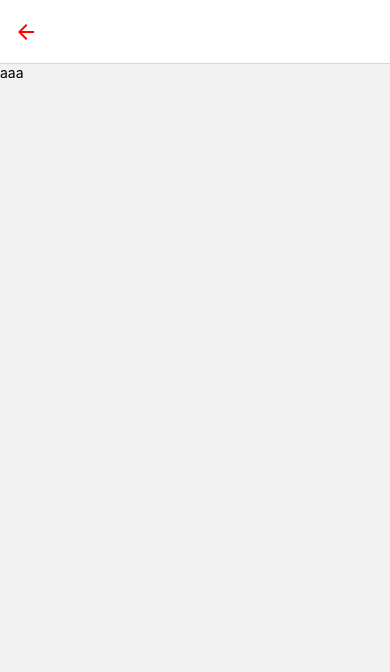
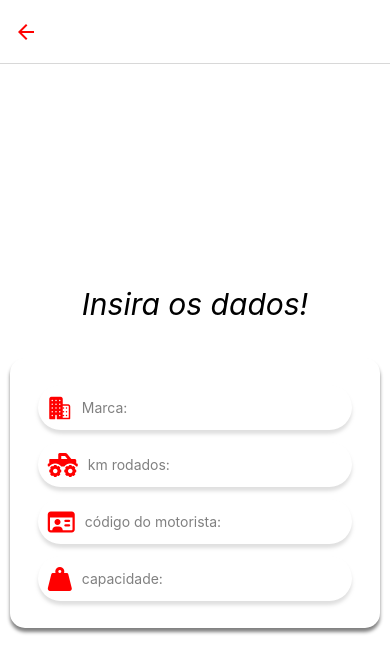
Before and after one commit to EduardoSBM/Tranportadora-React-Native, a React Native app: screen /AlterarCaminhao in a window 390 px wide. Shown: the top 672 px of the page. Built offline with nearby package versions, Linux system fonts and the light colour scheme.

Commit message:
90% adm, falta só estilizar as pesquisas

```diff
--- a/Screens/AlterarCaminhao.js
+++ b/Screens/AlterarCaminhao.js
@@ -1,12 +1,61 @@
 import React, { useState } from 'react';
-import { TextInput, StyleSheet, Image, TouchableOpacity, Text, View, ScrollView, Alert, Modal, Pressable } from 'react-native';
-import { Feather, Fontisto, MaterialIcons, FontAwesome5, Entypo } from '@expo/vector-icons';
-import { CheckBox } from 'react-native-elements';
+import { TextInput, StyleSheet, View, Text } from 'react-native';
+import { Feather, Ionicons, FontAwesome5, FontAwesome6, Entypo } from '@expo/vector-icons';
+
+
 
 export default function AlterarCaminhao({ navigation }) {
+    const [marca, setMarca] = useState('');
+    const [kmrodados, setKmrodados] = useState('');
+    const [codmotorista, setCodMotorista] = useState('');
+    const [capacidade, setCapacidade] = useState('');
     return (
-        <View>
-            <Text>aaa</Text>
+        <View style={styles.container}>
+            <View style={styles.top}>
+                <Text style={styles.txt}>Insira os dados!</Text>
+            </View>
+            <View style={styles.square}>
+                <View style={styles.inputContainer}>
+                    <Ionicons name="business" size={24} color="red" />
+                    <TextInput
+                        style={styles.input}
+                        placeholder="Marca: "
+                        placeholderTextColor="gray"
+                        value={marca}
+                        onChangeText={setMarca}
+                    />
+                </View>
+                <View style={styles.inputContainer}>
+                    <FontAwesome5 name="truck-monster" size={24} color="red" />
+                    <TextInput
+                        style={styles.input}
+                        placeholder="km rodados: "
+                        placeholderTextColor="gray"
+                        value={kmrodados}
+                        onChangeText={setKmrodados}
+                    />
+                </View>
+                <View style={styles.inputContainer}>
+                    <FontAwesome6 name="drivers-license" size={24} color="red" />
+                    <TextInput
+                        style={styles.input}
+                        placeholder="código do motorista: "
+                        placeholderTextColor="gray"
+                        value={codmotorista}
+                        onChangeText={setCodMotorista}
+                    />
+                </View>
+                <View style={styles.inputContainer}>
+                    <FontAwesome5 name="weight-hanging" size={24} color="red" />
+                    <TextInput
+                        style={styles.input}
+                        placeholder="capacidade: "
+                        placeholderTextColor="gray"
+                        value={capacidade}
+                        onChangeText={setCapacidade}
+                    />
+                </View>
+            </View>
         </View>
     );
 }
@@ -16,5 +65,52 @@ const styles = StyleSheet.create({
         backgroundColor: 'white',
         width: '100%',
         height: '100%',
+        alignItems: "center",
+        justifyContent: "center",
     },
+    square: {
+        width: 370,
+        height: 270,
+        borderRadius: 15,
+        margin: 15,
+        alignItems: "center",
+        justifyContent: "center",
+        backgroundColor: 'white', // Para garantir que a sombra seja visível
+        shadowColor: 'gray',  // Cor da sombra
+        shadowOffset: { width: 0, height: 4 },  // Deslocamento da sombra
+        shadowOpacity: 1.25,  // Opacidade da sombra
+        shadowRadius: 3.84,  // Raio da sombra
+        elevation: 5,  // Para Android, adiciona elevação
+    },
+    inputContainer: {
+        flexDirection: 'row',
+        alignItems: 'center',
+        borderRadius: 25,
+        paddingHorizontal: 10,
+        marginVertical: 5,
+        marginTop: 6,
+        marginBottom: 6,
+        width: '85%',
+        height: 45,
+        backgroundColor: 'white',
+        shadowColor: 'gray',
+        shadowOffset: { width: 0, height: 4 },
+        shadowOpacity: 0.25,
+        shadowRadius: 3.84,
+        elevation: 5,
+    },
+    input: {
+        flex: 1,
+        paddingHorizontal: 10,
+    },
+    top: {
+        width: '100%',
+        height: '10%',
+        alignItems: 'center',
+        justifyContent: 'center',
+    },
+    txt: {
+        fontSize: 30,
+        fontStyle: 'italic',
+    }
 });
--- a/Screens/AlterarMotorista.js
+++ b/Screens/AlterarMotorista.js
@@ -1,14 +1,50 @@
 import React, { useState } from 'react';
-import { TextInput, StyleSheet, Image, TouchableOpacity, Text, View, ScrollView, Alert, Modal, Pressable } from 'react-native';
-import { Feather, Fontisto, MaterialIcons, FontAwesome5, Entypo } from '@expo/vector-icons';
-import { CheckBox } from 'react-native-elements';
-
-export default function AlterarMotorista({ navigation }) {
+import { TextInput, StyleSheet, View, Text } from 'react-native';
+import { MaterialIcons, FontAwesome5, Entypo } from '@expo/vector-icons';
 
 
+
+export default function AlterarMotoristas({ navigation }) {
+    const [cpf, setCpf] = useState('');
+    const [nome, setNome] = useState('');
+    const [cargahoraria, setCargahoraria] = useState('');
     return (
-        <View>
-            <Text></Text>
+        <View style={styles.container}>
+            <View style={styles.top}>
+                <Text style={styles.txt}>Insira os dados!</Text>
+            </View>
+            <View style={styles.square}>
+                <View style={styles.inputContainer}>
+                <Entypo name="document-landscape" size={24} color="red" />
+                    <TextInput
+                        style={styles.input}
+                        placeholder="Cpf: "
+                        placeholderTextColor="gray"
+                        value={cpf}
+                        onChangeText={setCpf}
+                    />
+                </View>
+                <View style={styles.inputContainer}>
+                <MaterialIcons name="drive-file-rename-outline" size={24} color="red" />
+                    <TextInput
+                        style={styles.input}
+                        placeholder="Nome : "
+                        placeholderTextColor="gray"
+                        value={nome}
+                        onChangeText={setNome}
+                    />
+                </View>
+                <View style={styles.inputContainer}>
+                <FontAwesome5 name="business-time" size={24} color="red" />
+                    <TextInput
+                        style={styles.input}
+                        placeholder="Carga Horária (hora diária): "
+                        placeholderTextColor="gray"
+                        value={cargahoraria}
+                        onChangeText={setCargahoraria}
+                    />
+                </View>
+            </View>
         </View>
     );
 }
@@ -18,5 +54,52 @@ const styles = StyleSheet.create({
         backgroundColor: 'white',
         width: '100%',
         height: '100%',
+        alignItems: "center",
+        justifyContent: "center",
     },
+    square: {
+        width: 370,
+        height: 270,
+        borderRadius: 15,
+        margin: 15,
+        alignItems: "center",
+        justifyContent: "center",
+        backgroundColor: 'white', // Para garantir que a sombra seja visível
+        shadowColor: 'gray',  // Cor da sombra
+        shadowOffset: { width: 0, height: 4 },  // Deslocamento da sombra
+        shadowOpacity: 1.25,  // Opacidade da sombra
+        shadowRadius: 3.84,  // Raio da sombra
+        elevation: 5,  // Para Android, adiciona elevação
+    },
+    inputContainer: {
+        flexDirection: 'row',
+        alignItems: 'center',
+        borderRadius: 25,
+        paddingHorizontal: 10,
+        marginVertical: 5,
+        marginTop: 6,
+        marginBottom: 6,
+        width: '85%',
+        height: 45,
+        backgroundColor: 'white',
+        shadowColor: 'gray',
+        shadowOffset: { width: 0, height: 4 },
+        shadowOpacity: 0.25,
+        shadowRadius: 3.84,
+        elevation: 5,
+    },
+    input: {
+        flex: 1,
+        paddingHorizontal: 10,
+    },
+    top: {
+        width: '100%',
+        height: '10%',
+        alignItems: 'center',
+        justifyContent: 'center',
+    },
+    txt: {
+        fontSize: 30,
+        fontStyle: 'italic',
+    }
 });
```
